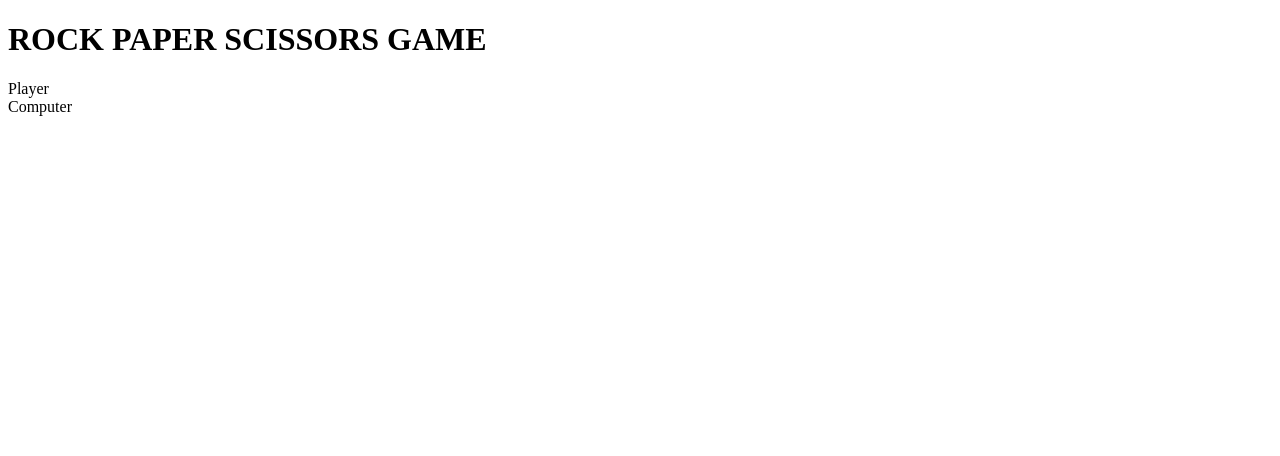
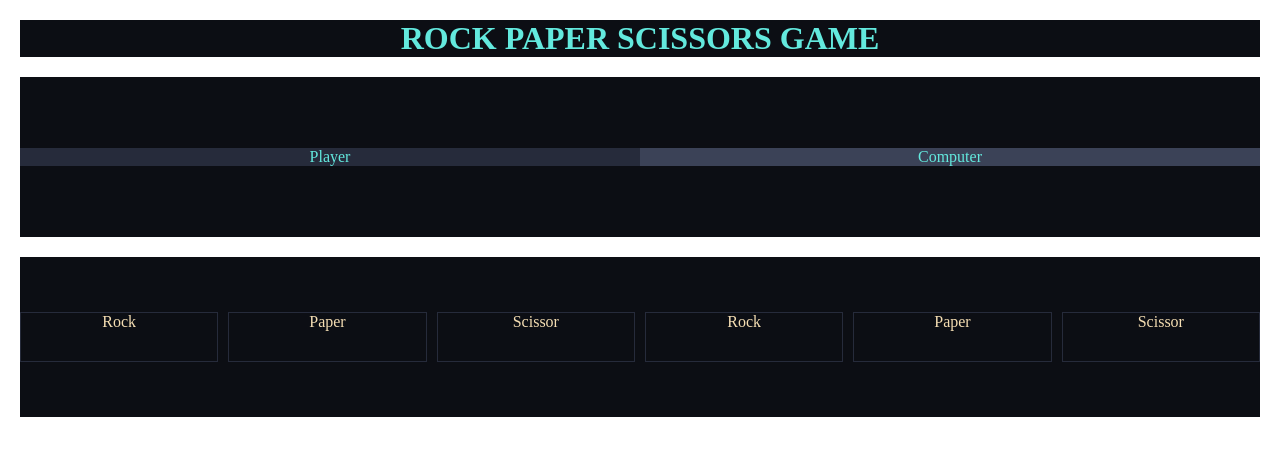
Before and after one commit to Akash-21K/1st_game, a plain HTML site: page index.html in a window 1280 px wide. Drawn offline with Linux system fonts and the light colour scheme.

Commit message:
Add index.html

```diff
--- a/index.html
+++ b/index.html
@@ -13,8 +13,21 @@
     </div>
 
     <div class="container">
-      <div>Player</div>
-      <div>Computer</div>
+      <div class="contain1">Player</div>
+      <div class="contain2">Computer</div>
+    </div>
+
+    <div class="option">
+      <div class="player">
+        <div class="rockP">Rock</div>
+        <div class="paperP">Paper</div>
+        <div class="scissorsP">Scissor</div>
+      </div>
+      <div class="computer">
+        <div class="rockC">Rock</div>
+        <div class="paperC">Paper</div>
+        <div class="scissorsC">Scissor</div>
+      </div>
     </div>
 
     <!-- ----------------------------------------------- -->
--- a/style.css
+++ b/style.css
@@ -0,0 +1,101 @@
+* {
+  margin: 0px;
+  padding: 0px;
+  box-sizing: border-box;
+}
+
+h1 {
+  text-align: center;
+}
+
+.header {
+  background-color: #0c0e14;
+  color: rgb(99, 233, 222);
+  margin: 20px;
+}
+
+.container {
+  margin: 20px;
+  display: flex;
+  justify-content: center;
+  height: 20vh;
+  background-color: #0c0e14;
+  color: rgb(99, 233, 222);
+}
+
+.contain1 {
+  flex: 1;
+  align-self: center;
+  text-align: center;
+  background-color: #262b3b;
+}
+
+.contain2 {
+  flex: 1;
+  align-self: center;
+  text-align: center;
+  background-color: #3b4257;
+}
+
+.option {
+  display: flex;
+  justify-content: center;
+
+  margin: 20px;
+  height: 20vh;
+  background-color: #0c0e14;
+  color: wheat;
+}
+
+.player {
+  display: flex;
+  flex: 1;
+  align-self: center;
+  height: 50px;
+}
+
+.rockP {
+  flex: 1;
+  text-align: center;
+  border: 1px solid #262b3b;
+}
+.paperP {
+  flex: 1;
+  text-align: center;
+  border: 1px solid #262b3b;
+  margin-left: 10px;
+}
+
+.scissorsP {
+  flex: 1;
+  text-align: center;
+  border: 1px solid #262b3b;
+  margin-left: 10px;
+}
+
+.computer {
+  display: flex;
+  flex: 1;
+  align-self: center;
+  margin-left: 10px;
+  height: 50px;
+}
+
+.rockC {
+  flex: 1;
+  text-align: center;
+  border: 1px solid #262b3b;
+}
+.paperC {
+  flex: 1;
+  text-align: center;
+  border: 1px solid #262b3b;
+  margin-left: 10px;
+}
+
+.scissorsC {
+  flex: 1;
+  text-align: center;
+  border: 1px solid #262b3b;
+  margin-left: 10px;
+}
```
